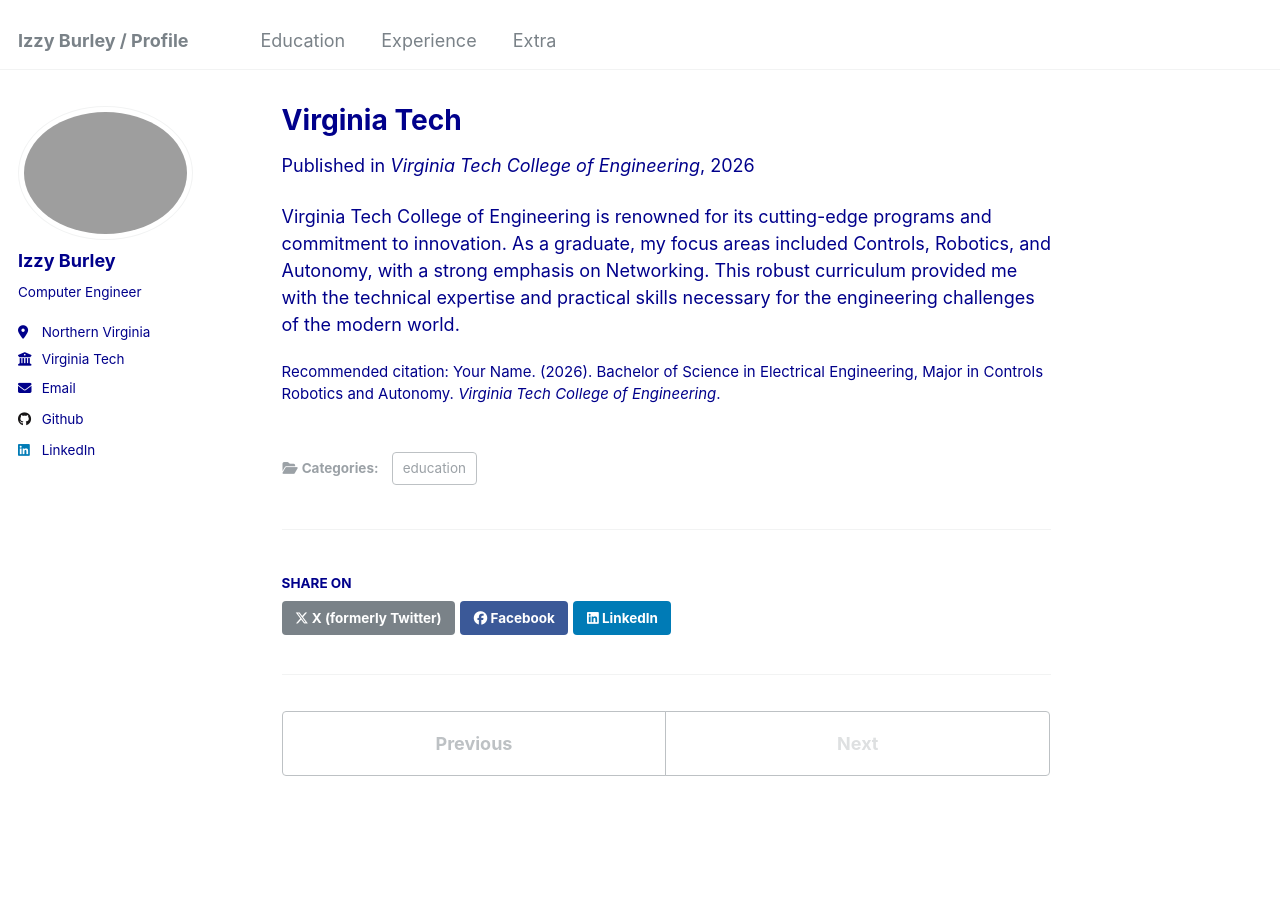
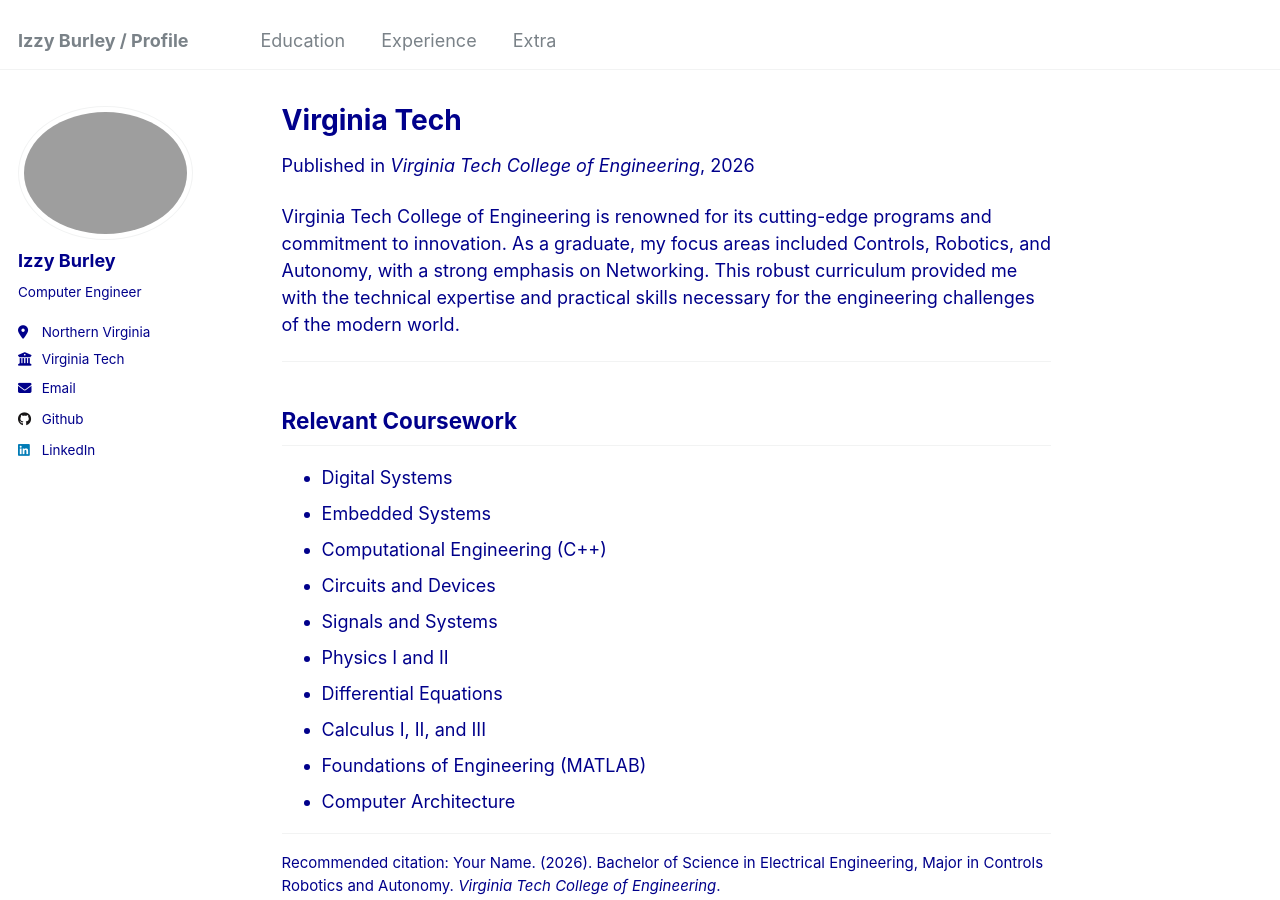
Before and after one commit to izzyburley/izzyburley.github.io, a Jekyll site: the page built from _publications/Education2.md, in a window 1280 px wide and 900 px high. Built offline with Jekyll 4.4.1, drawn with Linux system fonts in a browser that asks for light colours.

Commit message:
Update Education2.md

```diff
--- a/_publications/Education2.md
+++ b/_publications/Education2.md
@@ -10,3 +10,19 @@
 ---
 
 Virginia Tech College of Engineering is renowned for its cutting-edge programs and commitment to innovation. As a graduate, my focus areas included Controls, Robotics, and Autonomy, with a strong emphasis on Networking. This robust curriculum provided me with the technical expertise and practical skills necessary for the engineering challenges of the modern world.
+
+---
+## Relevant Coursework
+
+- Digital Systems
+- Embedded Systems
+- Computational Engineering (C++)
+- Circuits and Devices
+- Signals and Systems
+- Physics I and II
+- Differential Equations
+- Calculus I, II, and III
+- Foundations of Engineering (MATLAB)
+- Computer Architecture
+
+---
```
